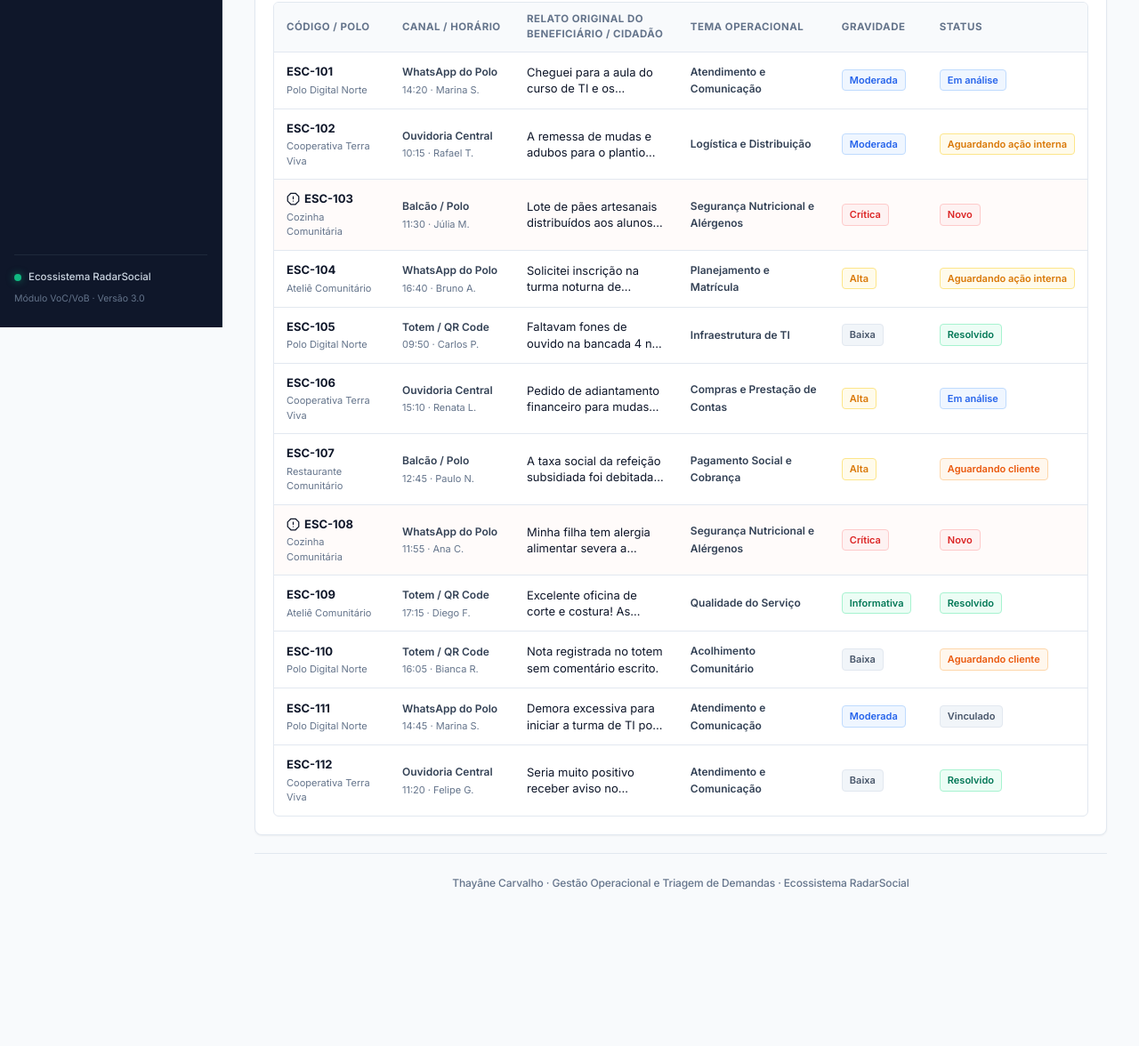
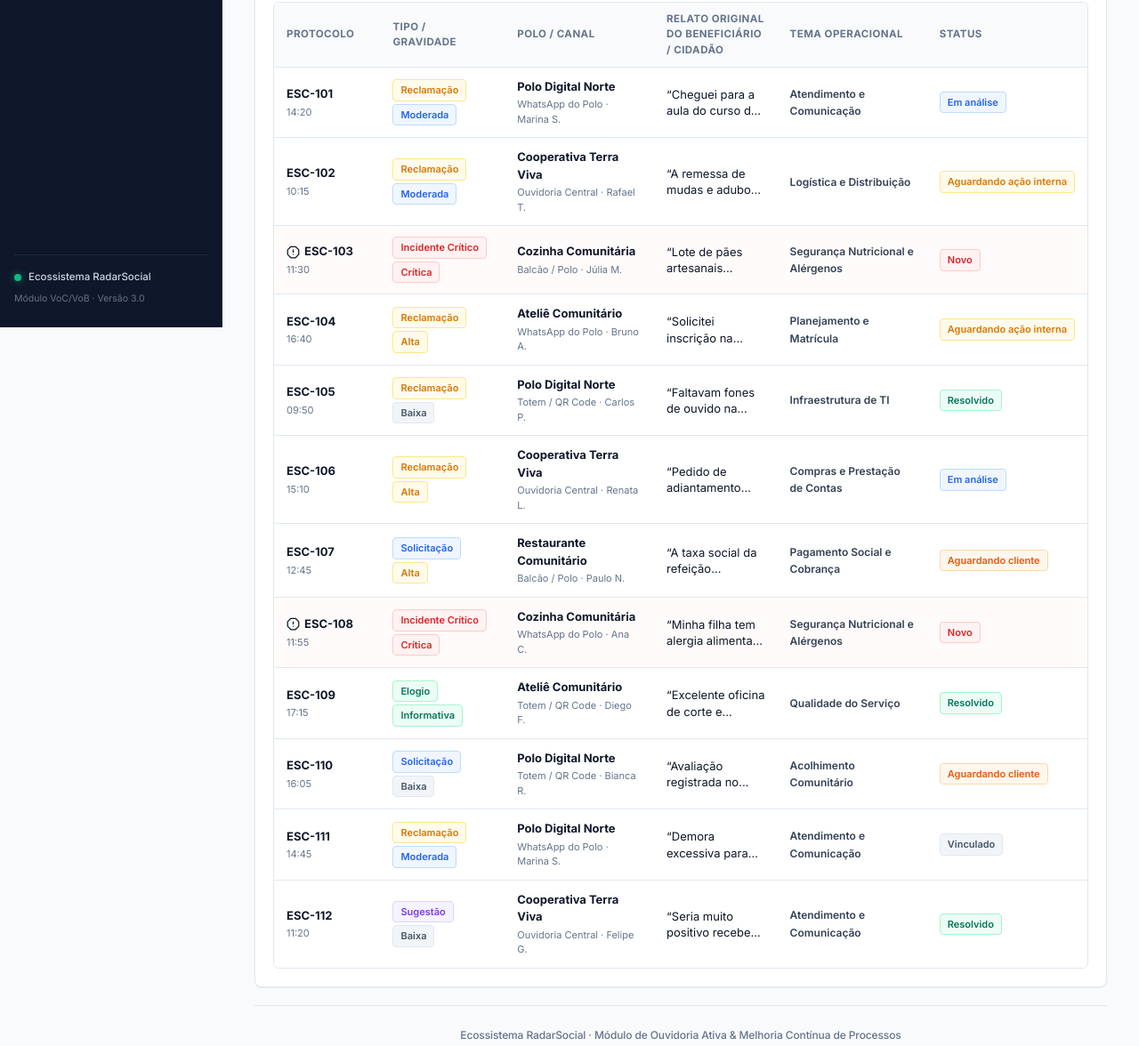
Before and after one commit to thaycarv/escuta-operacoes, a plain HTML site: page index.html in a window 1280 px wide. Shown: the part 432-1608 px from the top of the page at 89% size. Before the commit the page ends 1482 px from the top, so only its background shows below. Drawn offline with Linux system fonts and the light colour scheme.

Commit message:
feat(voc): harmonizar com referencias de mercado (Fala.BR e Closed-Loop VoC)

```diff
--- a/app.js
+++ b/app.js
@@ -19,6 +19,7 @@ let currentView = "feedbacks";
 let filters = {
   channel: "Todos",
   unit: "Todas",
+  type: "Todos",
   severity: "Todas",
   status: "Todos",
   search: "",
@@ -70,6 +71,23 @@ function severityTone(value) {
     case "Moderada":
       return "badge-blue";
     case "Informativa":
+      return "badge-green";
+    default:
+      return "badge-gray";
+  }
+}
+
+function typeTone(value) {
+  switch (value) {
+    case "Incidente Crítico":
+      return "badge-red";
+    case "Reclamação":
+      return "badge-amber";
+    case "Solicitação":
+      return "badge-blue";
+    case "Sugestão":
+      return "badge-purple";
+    case "Elogio":
       return "badge-green";
     default:
       return "badge-gray";
@@ -167,7 +185,7 @@ function shell(content, title, subtitle = "Ouvidoria & Voz do Beneficiário") {
       <footer class="app-footer">
         <div class="footer-content">
           <p class="footer-signature">
-            Thayâne Carvalho · Gestão Operacional e Triagem de Demandas · Ecossistema RadarSocial
+            Ecossistema RadarSocial · Módulo de Ouvidoria Ativa &amp; Melhoria Contínua de Processos
           </p>
         </div>
       </footer>
@@ -191,6 +209,7 @@ function feedbacksView() {
   const m = calculateMetrics(state.cases);
   const channels = ["Todos", ...new Set(state.cases.map((x) => x.channel))];
   const units = ["Todas", ...new Set(state.cases.map((x) => x.unit))];
+  const types = ["Todos os Tipos", "Reclamação", "Incidente Crítico", "Solicitação", "Sugestão", "Elogio"];
   const severities = ["Todas", "Crítica", "Alta", "Moderada", "Baixa", "Informativa"];
   const statuses = [
     "Todos",
@@ -205,6 +224,7 @@ function feedbacksView() {
   const items = state.cases.filter((x) => {
     const matchChannel = filters.channel === "Todos" || x.channel === filters.channel;
     const matchUnit = filters.unit === "Todas" || x.unit === filters.unit;
+    const matchType = filters.type === "Todos" || filters.type === "Todos os Tipos" || x.type === filters.type;
     const matchSeverity = filters.severity === "Todas" || x.severity === filters.severity;
     const matchStatus = filters.status === "Todos" || x.status === filters.status;
     const matchSearch =
@@ -214,7 +234,7 @@ function feedbacksView() {
       x.unit.toLowerCase().includes(searchLower) ||
       x.text.toLowerCase().includes(searchLower) ||
       x.theme.toLowerCase().includes(searchLower);
-    return matchChannel && matchUnit && matchSeverity && matchStatus && matchSearch;
+    return matchChannel && matchUnit && matchType && matchSeverity && matchStatus && matchSearch;
   });
 
   const content = `
@@ -253,6 +273,10 @@ function feedbacksView() {
             ${units.map((u) => `<option ${filters.unit === u ? "selected" : ""}>${u}</option>`).join("")}
           </select>
 
+          <select class="filter-select" data-filter="type">
+            ${types.map((t) => `<option value="${t}" ${filters.type === t ? "selected" : ""}>${t}</option>`).join("")}
+          </select>
+
           <select class="filter-select" data-filter="channel">
             ${channels.map((c) => `<option ${filters.channel === c ? "selected" : ""}>${c}</option>`).join("")}
           </select>
@@ -271,11 +295,11 @@ function feedbacksView() {
         <table class="data-table">
           <thead>
             <tr>
-              <th style="width: 130px;">Código / Polo</th>
-              <th style="width: 140px;">Canal / Horário</th>
+              <th style="width: 120px;">Protocolo</th>
+              <th style="width: 140px;">Tipo / Gravidade</th>
+              <th style="width: 170px;">Polo / Canal</th>
               <th>Relato Original do Beneficiário / Cidadão</th>
               <th style="width: 170px;">Tema Operacional</th>
-              <th style="width: 110px;">Gravidade</th>
               <th style="width: 130px;">Status</th>
             </tr>
           </thead>
@@ -291,19 +315,22 @@ function feedbacksView() {
                       ${item.critical ? icons.alertOctagon : ""}
                       <b>${item.id}</b>
                     </div>
-                    <small class="case-subtext">${item.unit}</small>
+                    <small class="case-subtext">${item.time}</small>
                   </td>
                   <td>
-                    <span class="channel-tag">${item.channel}</span>
-                    <small class="case-subtext">${item.time} · ${item.customer}</small>
+                    <div>${badge(item.type, typeTone(item.type))}</div>
+                    <div style="margin-top: 3px;">${badge(item.severity, severityTone(item.severity))}</div>
+                  </td>
+                  <td>
+                    <b>${item.unit}</b>
+                    <small class="case-subtext">${item.channel} · ${item.customer}</small>
                   </td>
                   <td class="text-cell">
-                    <p class="case-quote">${escapeHtml(item.text || "Nota registrada no totem sem comentário escrito.")}</p>
+                    <p class="case-quote">“${escapeHtml(item.text || "Avaliação registrada no totem sem comentário escrito.")}”</p>
                   </td>
                   <td>
                     <span class="theme-text">${escapeHtml(item.theme)}</span>
                   </td>
-                  <td>${badge(item.severity, severityTone(item.severity))}</td>
                   <td>${badge(item.status, statusTone(item.status))}</td>
                 </tr>
               `
@@ -333,9 +360,11 @@ function caseDetailView() {
 
       <div class="detail-header-tags">
         ${badge(item.id, "badge-gray")}
+        ${badge(item.type, typeTone(item.type))}
         ${badge(item.unit, "badge-blue")}
         ${badge(item.severity, severityTone(item.severity))}
         ${item.critical ? badge("Intervenção Imediata da Coordenação", "badge-red") : ""}
+        ${item.resolvedConfirmed ? badge("Resolução Confirmada pelo Cidadão", "badge-green") : ""}
       </div>
 
       <button class="btn btn-primary" data-action="copy-case-report">
@@ -349,7 +378,7 @@ function caseDetailView() {
         <div class="panel-head">
           <div>
             <h3>1. Relato Original do Beneficiário</h3>
-            <p>${item.customer} · Canal: ${item.channel} · Serviço: ${item.serviceCode || "Geral"}</p>
+            <p>${item.customer} · Canal: ${item.channel} · Tipo: ${item.type} · Serviço: ${item.serviceCode || "Geral"}</p>
           </div>
           <div class="rating-box">
             <b>${item.rating ? `${item.rating} / 5` : "Sem nota"}</b>
@@ -927,6 +956,17 @@ function showNewFeedbackModal() {
 
         <div class="modal-form-grid">
           <label class="form-label">
+            <span>Tipo de Manifestação: *</span>
+            <select class="form-select" name="type" required>
+              <option value="Reclamação" selected>Reclamação</option>
+              <option value="Solicitação">Solicitação</option>
+              <option value="Sugestão">Sugestão</option>
+              <option value="Elogio">Elogio</option>
+              <option value="Incidente Crítico">Incidente Crítico (Risco Sanitário/Operacional)</option>
+            </select>
+          </label>
+
+          <label class="form-label">
             <span>Nome do Beneficiário / Solicitante: *</span>
             <input class="form-input" name="customer" placeholder="Ex: Maria Oliveira" required />
           </label>
@@ -1008,7 +1048,9 @@ function showNewFeedbackModal() {
     e.preventDefault();
     const f = new FormData(e.target);
     const newId = `ESC-${String(state.cases.length + 101).padStart(3, "0")}`;
+    const type = f.get("type");
     const severity = f.get("severity");
+    const isCritical = type === "Incidente Crítico" || severity === "Crítica";
 
     state.cases.unshift({
       id: newId,
@@ -1019,7 +1061,7 @@ function showNewFeedbackModal() {
       rating: null,
       nps: null,
       text: f.get("text"),
-      type: severity === "Crítica" ? "Incidente Crítico Sanitário" : "Manifestação Operacional",
+      type: type,
       theme: f.get("theme"),
       severity: severity,
       status: "Novo",
@@ -1027,7 +1069,7 @@ function showNewFeedbackModal() {
       responseMinutes: 0,
       resolvedConfirmed: false,
       duplicateOf: null,
-      critical: severity === "Crítica",
+      critical: isCritical,
       aiConfidence: 75,
       aiStatus: "pending",
       operational: {
@@ -1037,7 +1079,7 @@ function showNewFeedbackModal() {
         concurrent: 25,
       },
       history: [
-        "Manifestação registrada manualmente pela equipe de atendimento",
+        `Manifestação tipo '${type}' registrada pela equipe de atendimento`,
         "Aguardando conferência e validação técnica do operador",
       ],
     });
--- a/data.js
+++ b/data.js
@@ -11,7 +11,7 @@ export const initialCases = [
     rating: 2,
     nps: 4,
     text: "Cheguei para a aula do curso de TI e os computadores estavam sem energia e sem internet. Ninguém avisou antes e tivemos que esperar mais de 40 minutos.",
-    type: "Reclamação Operacional",
+    type: "Reclamação",
     theme: "Atendimento e Comunicação",
     severity: "Moderada",
     status: "Em análise",
@@ -43,7 +43,7 @@ export const initialCases = [
     rating: 2,
     nps: 5,
     text: "A remessa de mudas e adubos para o plantio após o vendaval atrasou dois dias em relação ao cronograma pactuado, atrasando o preparo do solo.",
-    type: "Reclamação Operacional",
+    type: "Reclamação",
     theme: "Logística e Distribuição",
     severity: "Moderada",
     status: "Aguardando ação interna",
@@ -75,7 +75,7 @@ export const initialCases = [
     rating: 1,
     nps: 2,
     text: "Lote de pães artesanais distribuídos aos alunos da creche comunitária veio sem rótulo de alérgenos (glúten/leite), em desacordo com a RDC 727 da Anvisa.",
-    type: "Incidente Crítico Sanitário",
+    type: "Incidente Crítico",
     theme: "Segurança Nutricional e Alérgenos",
     severity: "Crítica",
     status: "Novo",
@@ -107,7 +107,7 @@ export const initialCases = [
     rating: 1,
     nps: 1,
     text: "Solicitei inscrição na turma noturna de costura para mães trabalhadoras há duas semanas e até agora não recebi retorno sobre vagas ou início.",
-    type: "Reclamação Operacional",
+    type: "Reclamação",
     theme: "Planejamento e Matrícula",
     severity: "Alta",
     status: "Aguardando ação interna",
@@ -138,7 +138,7 @@ export const initialCases = [
     rating: 3,
     nps: 7,
     text: "Faltavam fones de ouvido na bancada 4 na aula de programação, mas a monitora do polo substituiu em menos de 10 minutos. Atendimento atencioso.",
-    type: "Reclamação Resolvida",
+    type: "Reclamação",
     theme: "Infraestrutura de TI",
     severity: "Baixa",
     status: "Resolvido",
@@ -170,7 +170,7 @@ export const initialCases = [
     rating: 2,
     nps: 4,
     text: "Pedido de adiantamento financeiro para mudas foi retido pela coordenação. Faltou orientação prévia sobre a regra de anexar 3 cotações de fornecedores e notas fiscais.",
-    type: "Reclamação Operacional",
+    type: "Reclamação",
     theme: "Compras e Prestação de Contas",
     severity: "Alta",
     status: "Em análise",
@@ -201,7 +201,7 @@ export const initialCases = [
     rating: 2,
     nps: 3,
     text: "A taxa social da refeição subsidiada foi debitada duas vezes no cartão da cooperativa de crédito comunitária.",
-    type: "Incidente Financeiro",
+    type: "Solicitação",
     theme: "Pagamento Social e Cobrança",
     severity: "Alta",
     status: "Aguardando cliente",
@@ -232,7 +232,7 @@ export const initialCases = [
     rating: 1,
     nps: 0,
     text: "Minha filha tem alergia alimentar severa a amendoim e nozes. Preciso confirmar formalmente se a sopa servida hoje tem risco de contaminação cruzada.",
-    type: "Incidente Crítico Sanitário",
+    type: "Incidente Crítico",
     theme: "Segurança Nutricional e Alérgenos",
     severity: "Crítica",
     status: "Novo",
@@ -295,7 +295,7 @@ export const initialCases = [
     rating: 2,
     nps: 3,
     text: "",
-    type: "Informação Insuficiente",
+    type: "Solicitação",
     theme: "Acolhimento Comunitário",
     severity: "Baixa",
     status: "Aguardando cliente",
@@ -326,7 +326,7 @@ export const initialCases = [
     rating: 2,
     nps: null,
     text: "Demora excessiva para iniciar a turma de TI por falta de energia.",
-    type: "Reclamação Operacional",
+    type: "Reclamação",
     theme: "Atendimento e Comunicação",
     severity: "Moderada",
     status: "Vinculado",
@@ -357,7 +357,7 @@ export const initialCases = [
     rating: 4,
     nps: 8,
     text: "Seria muito positivo receber aviso no WhatsApp na véspera da entrega dos insumos agrícolas para organizarmos a recepção comunitária.",
-    type: "Sugestão de Melhoria",
+    type: "Sugestão",
     theme: "Atendimento e Comunicação",
     severity: "Baixa",
     status: "Resolvido",
--- a/styles.css
+++ b/styles.css
@@ -367,6 +367,12 @@ button {
   background: #f1f5f9;
   color: #475569;
   border-color: #e2e8f0;
+}
+
+.badge-purple {
+  background: #f5f3ff;
+  color: #7c3aed;
+  border-color: #ddd6fe;
 }
 
 /* Grade de Métricas */
```
Also changed, not shown: 2 other files.
